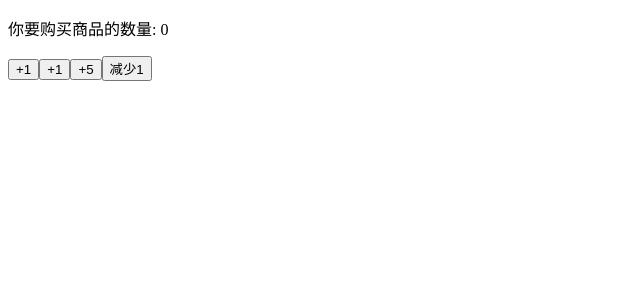
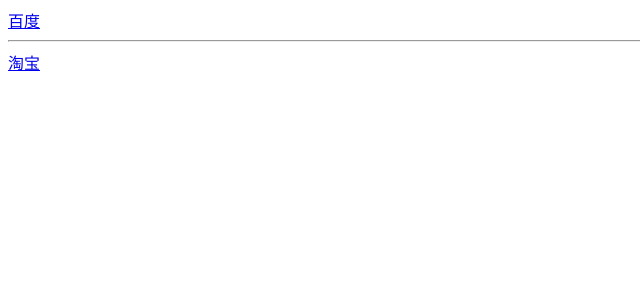
Before and after one commit to TCIano/home, a Vue app in the folder vue_one/: page / in a window 1280 px wide. Shown: the top 300 px of the page, without its empty margins (0-640 px from the left). Built offline with nearby package versions, Linux system fonts and the light colour scheme.

Commit message:
事件对象

```diff
--- a/vue_one/src/App.vue
+++ b/vue_one/src/App.vue
@@ -1,45 +1,32 @@
 <template>
-
-<div>
-  <p>你要购买商品的数量: {{ count }}</p>
-  <!-- 1. 绑定事件
-  语法: v-on:事件名="少量代码"
-  语法: v-on:事件名="methods里函数名"
-  语法: v-on:事件名="methods里函数名(值)"
-  语法: @事件名="methods里函数名"
-  -->
-  <button v-on:click="count = count + 1">+1</button>
-  <button v-on:click="addFn">+1</button>
-  <button v-on:click="addCountFn(5)">+5</button>
-  <button @click="subFn">减少1</button>
-</div>
-
+  <div>
+    <!-- 1. 事件触发, 无传值, 可以直接获取事件对象
+    2. 事件触发, 传值, 需要手动传入$event -->
+    <a href="http://www.baidu.com" @click="Fn(10,$event)">百度</a>
+    <hr />
+    <a href="http://www.taobao.com">淘宝</a>
+  </div>
 </template>
 
 <script>
 export default {
-  name: 'VuecliDemo03',
+  name: 'VuecliDemo04',
 
   data() {
     return {
-      count:0
+
     };
   },
 
   methods: {
-    addFn() {
-      this.count++
-    },
-    addCountFn(val) {
-      this.count+=val
-    },
-    subFn() {
-      this.count--
+    Fn(num,e) {
+      console.log(num);
+      e.preventDefault()
     }
   },
 };
 </script>
 
-<style lang="scss" scoped>
+<style scoped>
 
 </style>
```
Also changed, not shown: vue_one/src/04_事件对象.vue (+5 -6 lines).
